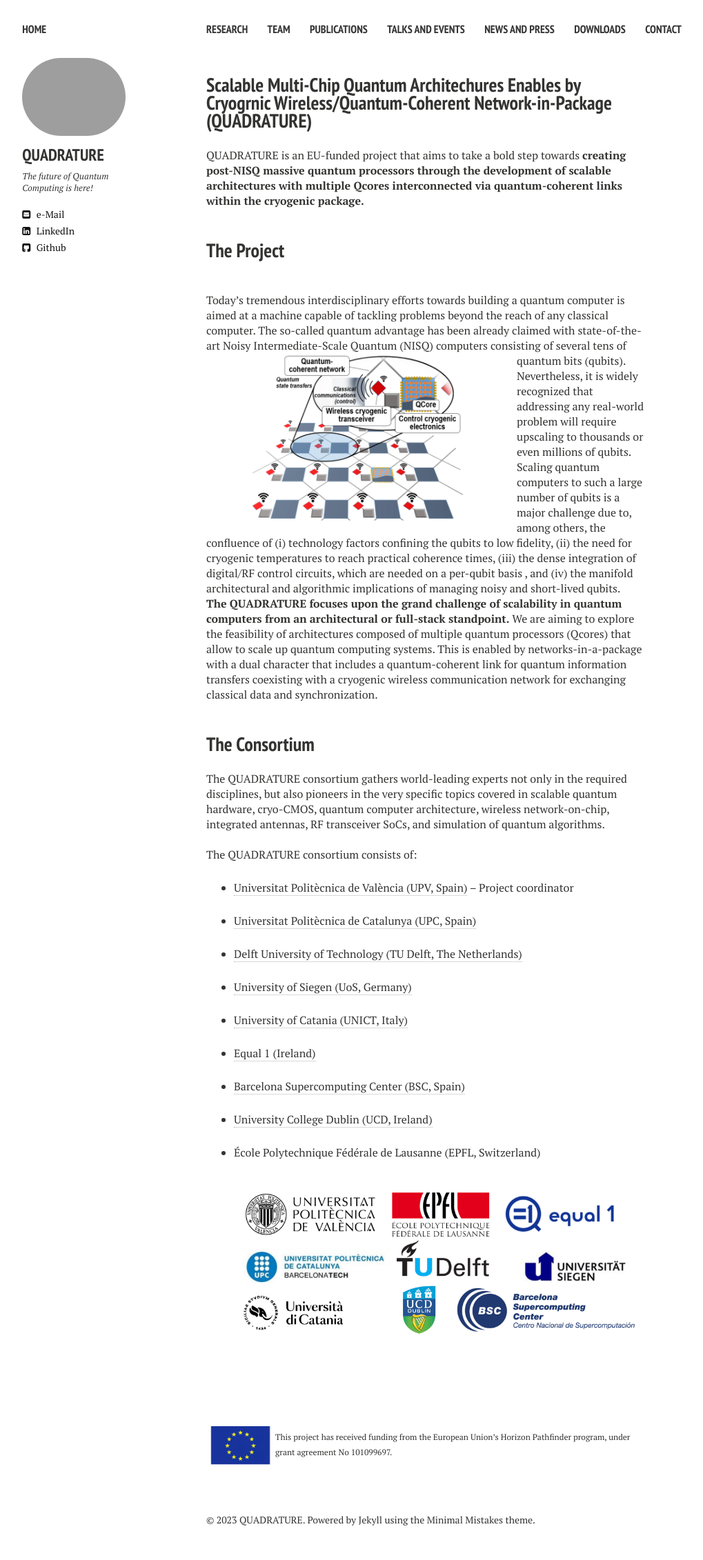
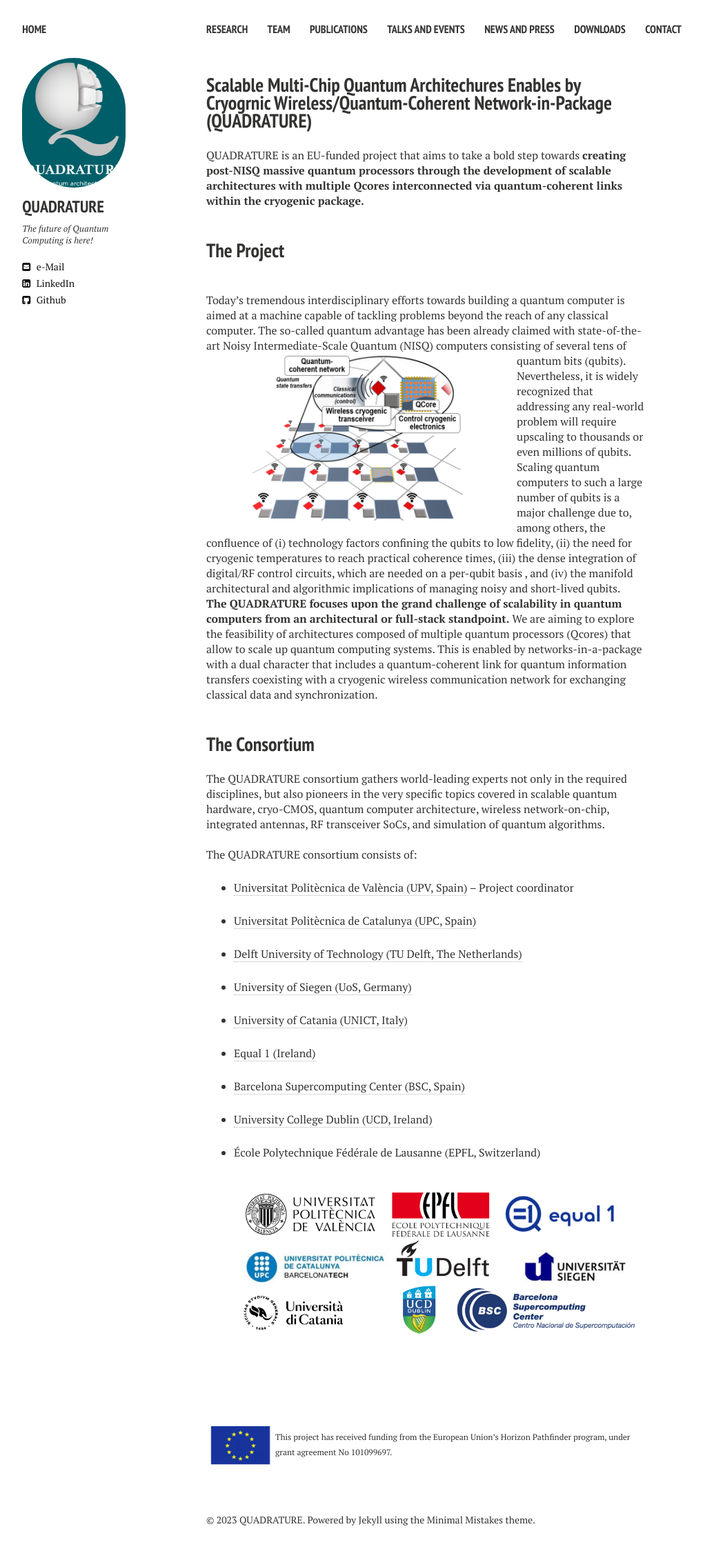
Before and after one commit to biddu/biddu.github.io, a Jekyll site: the page built from index.md, in a window 1280 px wide. Shown: the whole page at 69% size, without its empty margins (21-1040 px from the left). Built offline with Jekyll 4.4.1, drawn with Linux system fonts in a browser that asks for light colours; nearby versions of some CDN libraries; comment, search, counter and statistics services are not loaded.

Commit message:
Update _config.yml

```diff
--- a/_config.yml
+++ b/_config.yml
@@ -15,7 +15,7 @@ url:              https://biddu.github.io/
 # Owner/author information
 owner:
   name:           QUADRATURE
-  avatar:
+  avatar:         Qlogo_color.png
   logo:           Logo.png
   bio:            The future of Quantum Computing is here!
   email:          info_quadrature@upv.es
```
